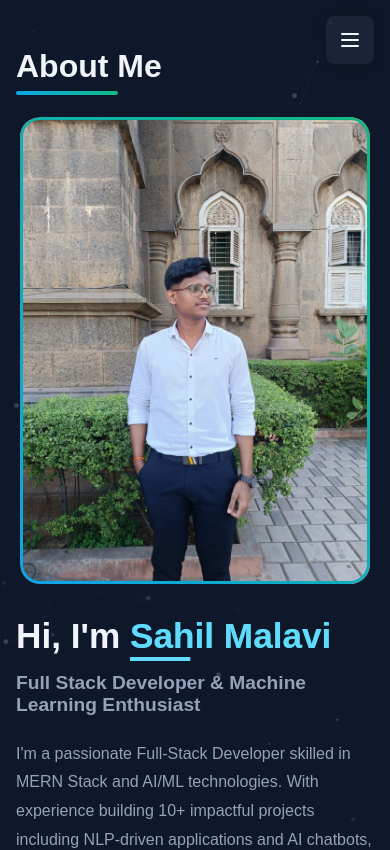
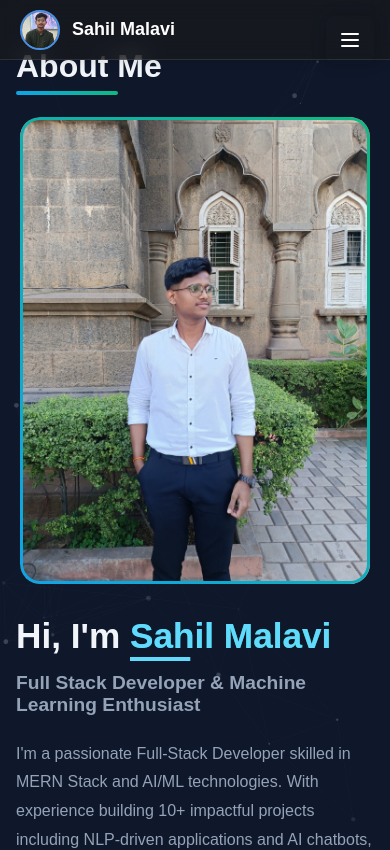
Before and after one commit to SahilMalavi/Portfolio, a React (Vite) app in the folder Frontend/portfolio site/: page / in a window 390 px wide. Shown: the top 850 px of the page. Built offline with nearby package versions, Linux system fonts and the light colour scheme.

Commit message:
mobile view menu bar

```diff
--- a/Frontend/portfolio site/src/components/Sidebar.css
+++ b/Frontend/portfolio site/src/components/Sidebar.css
@@ -81,7 +81,11 @@
 }
 
 .nav-menu li.active button {
-  background: linear-gradient(90deg, rgba(14, 165, 233, 0.2), rgba(16, 185, 129, 0.1));
+  background: linear-gradient(
+    90deg,
+    rgba(14, 165, 233, 0.2),
+    rgba(16, 185, 129, 0.1)
+  );
   color: var(--primary-color);
   font-weight: 500;
   box-shadow: 0 5px 10px rgba(0, 0, 0, 0.1);
@@ -149,3 +153,84 @@
     transform: translateX(0);
   }
 }
+/* Mobile Header Styles */
+/* Mobile Header Styles */
+.mobile-header {
+  position: fixed;
+  top: 0;
+  left: 0;
+  right: 0;
+  height: 60px;
+  background: rgba(26, 26, 26, 0.6); /* Transparent with opacity */
+  backdrop-filter: blur(10px); /* Smooth glass effect */
+  display: flex;
+  align-items: center;
+  justify-content: space-between;
+  padding: 0 20px;
+  z-index: 1001;
+  box-shadow: 0 2px 10px rgba(0, 0, 0, 0.1);
+  border-bottom: 1px solid rgba(255, 255, 255, 0.1); /* Subtle border */
+  margin-bottom: 10px; /* Creates space below the menubar */
+}
+
+.mobile-logo {
+  display: flex;
+  align-items: center;
+  gap: 12px;
+}
+
+.mobile-logo img {
+  width: 40px;
+  height: 40px;
+  border-radius: 50%;
+  object-fit: cover;
+  border: 2px solid #4a90e2; /* Adjust to match your accent color */
+}
+
+.mobile-name {
+  font-size: 18px;
+  font-weight: 600;
+  color: #ffffff; /* Adjust to match your text color */
+}
+
+.mobile-toggle {
+  background: none;
+  border: none;
+  color: #ffffff; /* Adjust to match your text color */
+  cursor: pointer;
+  padding: 8px;
+  border-radius: 8px;
+  transition: background-color 0.3s ease;
+}
+
+.mobile-toggle:hover {
+  background-color: rgba(255, 255, 255, 0.1);
+}
+
+.mobile-toggle.active {
+  background-color: rgba(255, 255, 255, 0.2);
+}
+
+/* Adjust main content padding for mobile header */
+@media (max-width: 768px) {
+  .main-content {
+    padding-top: 70px; /* header height + margin */
+  }
+
+  /* Ensure sidebar appears below mobile header */
+  .sidebar.mobile {
+    top: 60px;
+    height: calc(100vh - 60px);
+    background-color: rgba(26, 26, 26, 0.98); /* Semi-transparent background */
+    backdrop-filter: blur(10px); /* Optional: adds blur effect */
+  }
+
+  .sidebar.mobile.open {
+    box-shadow: 0 0 20px rgba(0, 0, 0, 0.5);
+  }
+}
+
+/* Optional: Hide the old mobile toggle button if you have one */
+.mobile-toggle:not(.mobile-header .mobile-toggle) {
+  display: none;
+}
--- a/Frontend/portfolio site/src/components/Sidebar.jsx
+++ b/Frontend/portfolio site/src/components/Sidebar.jsx
@@ -38,12 +38,18 @@ const Sidebar = ({ activeSection, setActiveSection, isMobile }) => {
     return (
         <>
             {isMobile && (
+                <header className="mobile-header">
+                    <div className={`mobile-logo ${isSidebarOpen ? 'hidden' : ''}`}>
+                        <img src={sahil_photo} alt="Sahil Malavi" />
+                        <span className="mobile-name">Sahil Malavi</span>
+                    </div>
                     <button
                         className={`mobile-toggle ${isSidebarOpen ? 'active' : ''}`}
                         onClick={toggleSidebar}
                     >
                         {isSidebarOpen ? <X size={24} /> : <Menu size={24} />}
                     </button>
+                </header>
             )}
 
             <aside className={`sidebar ${isMobile ? 'mobile' : ''} ${isSidebarOpen ? 'open' : ''}`}>
```
Lines whose indentation alone changed are shown as unchanged.
